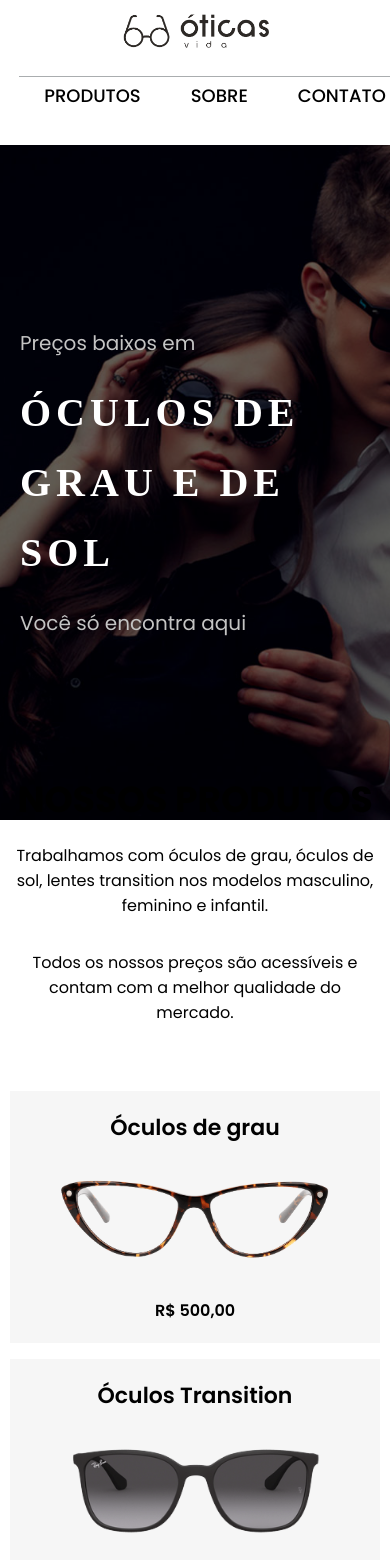
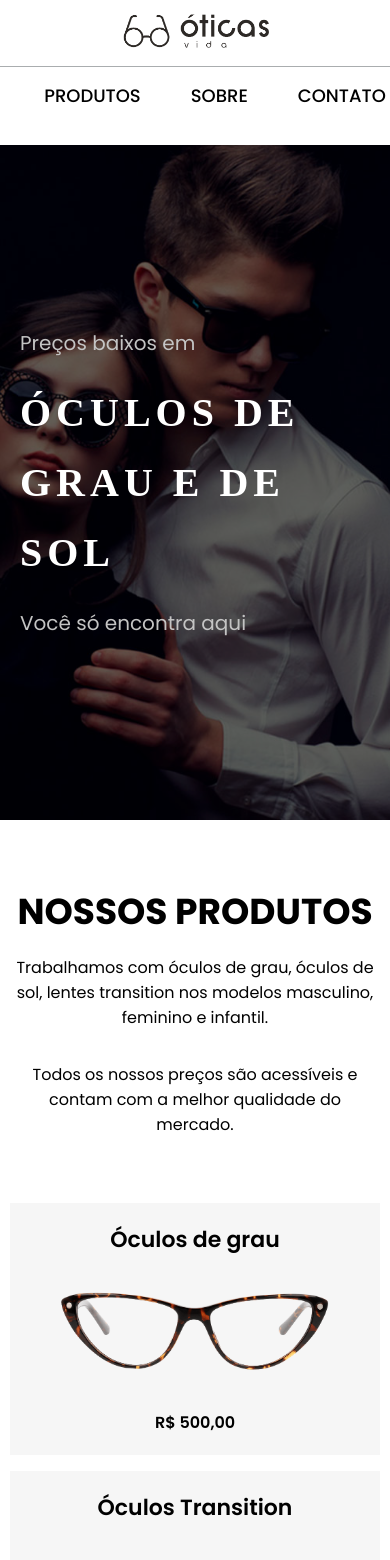
Before and after one commit to lukasilverio94/OticasVida, a React (Create React App) app: page / in a window 390 px wide. Shown: the top 1560 px of the page. Built offline with nearby package versions, Linux system fonts and the light colour scheme; a web font is replaced by a local one.

Commit message:
fixed some bug

```diff
--- a/src/components/Banner/Banner.css
+++ b/src/components/Banner/Banner.css
@@ -63,7 +63,7 @@
 /* SCREEN MAX 420px ============================================ */
 @media (max-width: 420px) {
   .banner {
-    background-position: 70% center;
+    background-position: 85% center;
     background-size: cover !important ;
   }
 }
--- a/src/components/Header/Header.css
+++ b/src/components/Header/Header.css
@@ -28,7 +28,6 @@ nav ul li a {
   border-radius: 15px;
   text-transform: uppercase;
   transition: background-color 0.3s ease-in-out;
-
 }
 
 nav ul li a:hover{
@@ -44,11 +43,15 @@ nav ul li a:hover{
     align-items: center;
   }
 
+  .navbar ul {
+    border-top: 1px solid #aaadaf;
+  }
+
   .navbar ul li {
     width: 100%;
     padding: 10px 0 0 0;
-    margin-top: 10px;
-    border-top: 1px solid #aaadaf;
+    margin: 10px 15px 5px 15px;
+
   }
 
   .banner_text_container {
--- a/src/components/SectionProducts/SectionProducts.css
+++ b/src/components/SectionProducts/SectionProducts.css
@@ -90,6 +90,10 @@
     width: 100%;
   }
 
+  .header_products_container {
+    margin-top: 4rem;
+  }
+
   .products_features ul {
     display: flex;
     flex-direction: column;
```
